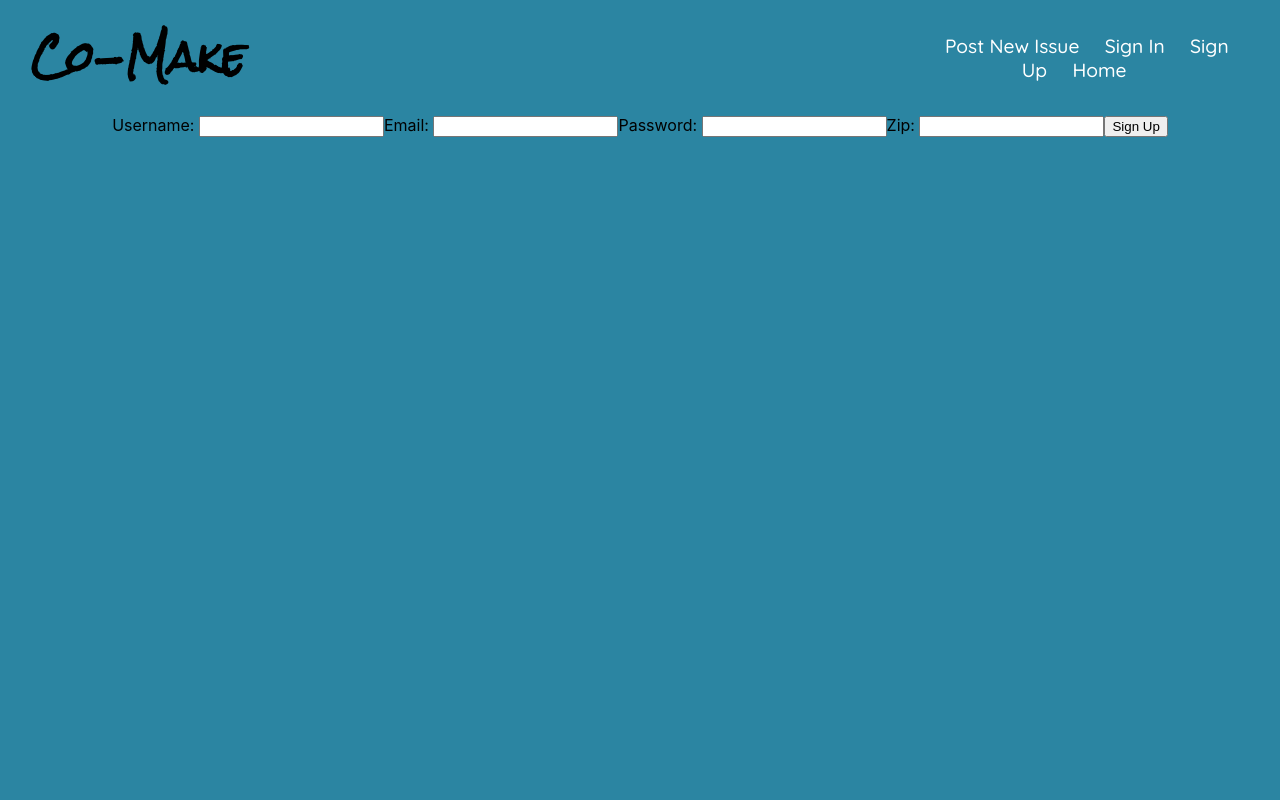
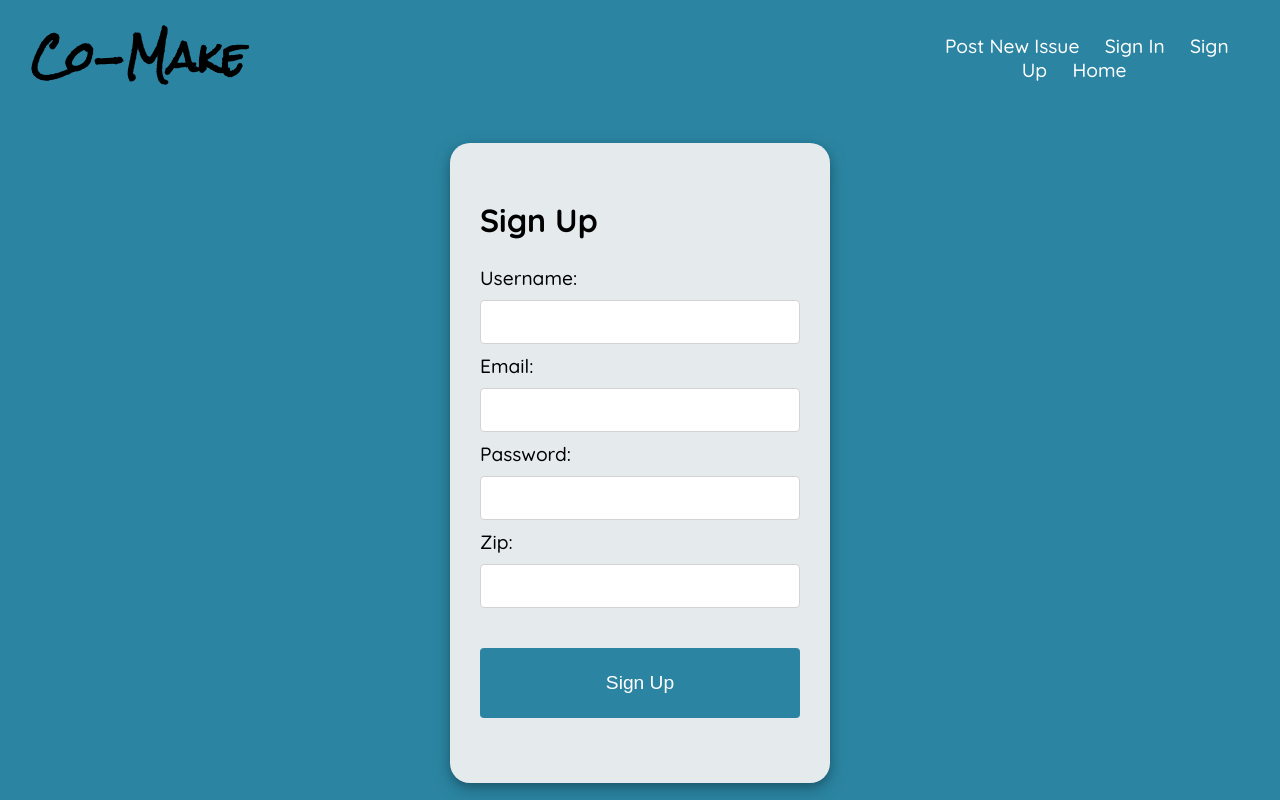
Before and after one commit to Co-Make-3-bh/frontend, a React (Create React App) app in the folder co-make/: page /signup in a window 1280 px wide. Built offline with nearby package versions, Linux system fonts and the light colour scheme; a web font is replaced by a local one.

Commit message:
done with sign in styles

```diff
--- a/co-make/src/components/SignUp/SignUp.js
+++ b/co-make/src/components/SignUp/SignUp.js
@@ -3,6 +3,52 @@ import signUpSchema from './signUpSchema'
 import * as yup from 'yup'
 import { registerUser } from "../../store/actions"
 import { useDispatch } from "react-redux"
+import styled from 'styled-components'
+
+const StyledForm = styled.form`
+    width: 25%;
+    height: 580px;
+    display: flex;
+    flex-direction: column;
+    margin: 0 auto;
+    margin-top: 28px;
+    background-color: #E5EBED;
+    padding: 30px;
+    border-radius:20px;
+    font-family: 'Quicksand', sans-serif;
+    box-shadow: 0 4px 8px 0 rgba(0, 0, 0, 0.2), 0 6px 20px 0 rgba(0, 0, 0, 0.19);
+    div{
+        display: flex;
+        flex-direction: column;
+        width: 100%;
+
+    }
+    label{
+        text-align: left;
+        margin-bottom: 10px;
+        font-size: 1.2rem;
+    }
+    input{
+        margin-bottom: 10px;
+        height: 40px;
+        border: 1px solid lightgrey;
+        border-radius: 4px;
+        font-size: 1rem;
+    }
+    h2{
+        text-align: left;
+        font-size: 2rem;
+    }
+    button{
+        height: 70px;
+        background-color: #2B85A2;
+        margin-top: 30px;
+        font-size: 1.2rem;
+        color: white;
+        border: none;
+        border-radius: 4px;
+    }
+`
 
 function SignUp() {
     const dispatch = useDispatch()
@@ -47,11 +93,10 @@ function SignUp() {
         setUserValues(initialFormValues)
     }
     return (
-        <div>
-
-
-            <form>
-                <label>Username:&nbsp;
+            <StyledForm>
+                <div>
+                <h2>Sign Up</h2>
+                <label>Username:</label>
                 <input
                         type='text'
                         name='username'
@@ -60,8 +105,7 @@ function SignUp() {
                         required
                     />
                     {errors.username && <p>{errors.username}</p>}
-                </label>
-                <label>Email:&nbsp;
+                <label>Email:</label>
                 <input
                         type='email'
                         name='email'
@@ -70,8 +114,8 @@ function SignUp() {
                         required
                     />
                     {errors.email && <p>{errors.email}</p>}
-                </label>
-                <label>Password:&nbsp;
+
+                <label>Password:</label>
                 <input
                         type='password'
                         name='password'
@@ -79,8 +123,8 @@ function SignUp() {
                         value={userValues.password}
                     />
                     {errors.password && <p>{errors.password}</p>}
-                </label>
-                <label>Zip:&nbsp;
+
+                <label>Zip:</label>
                 <input
                         type='text'
                         name='zip'
@@ -89,10 +133,10 @@ function SignUp() {
 
                     />
                     {errors.zip && <p>{errors.zip}</p>}
-                </label>
+
                 <button onClick={handleSubmit}>Sign Up</button>
-            </form>
-        </div>
+                </div>
+            </StyledForm>
     )
 }
 export default SignUp
```
